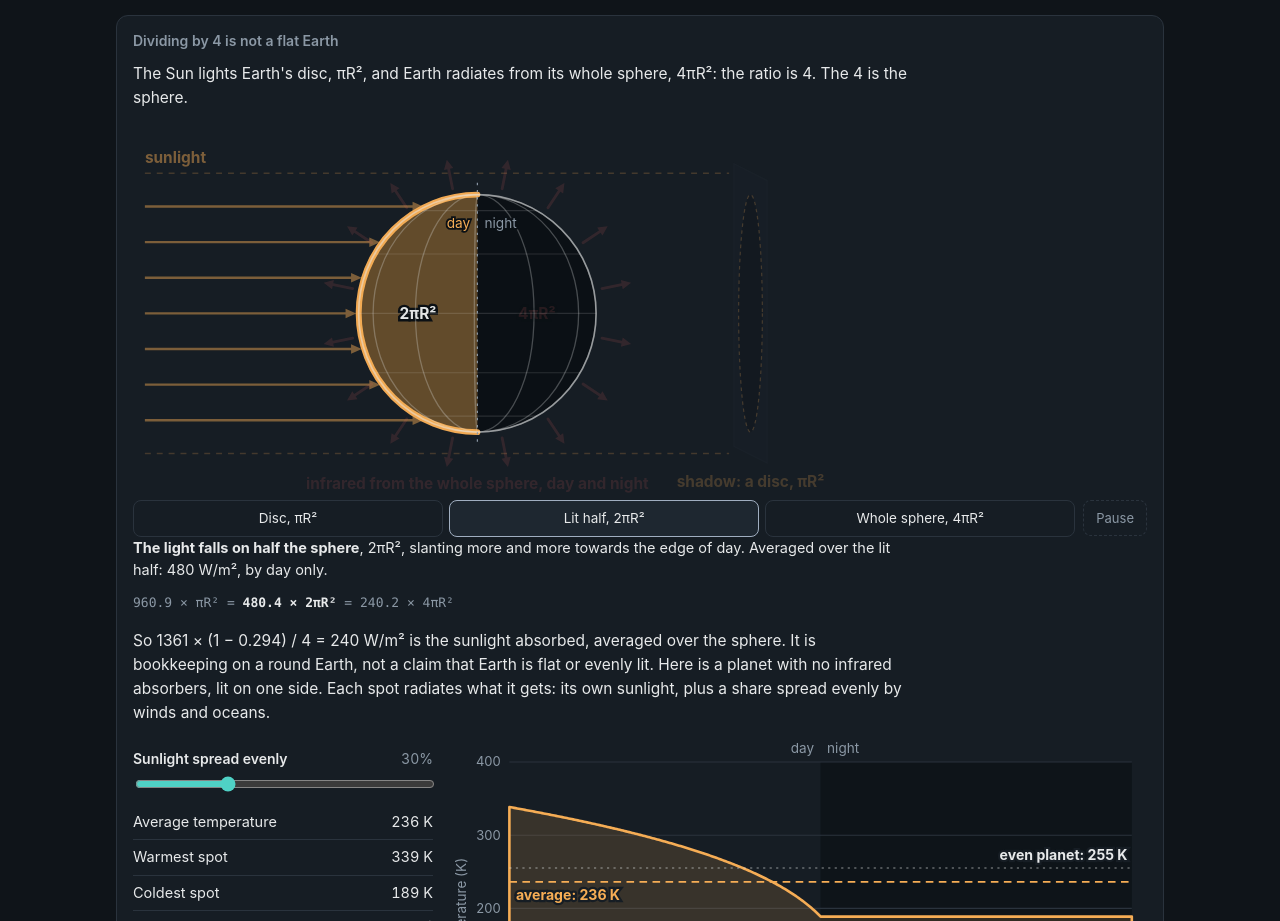
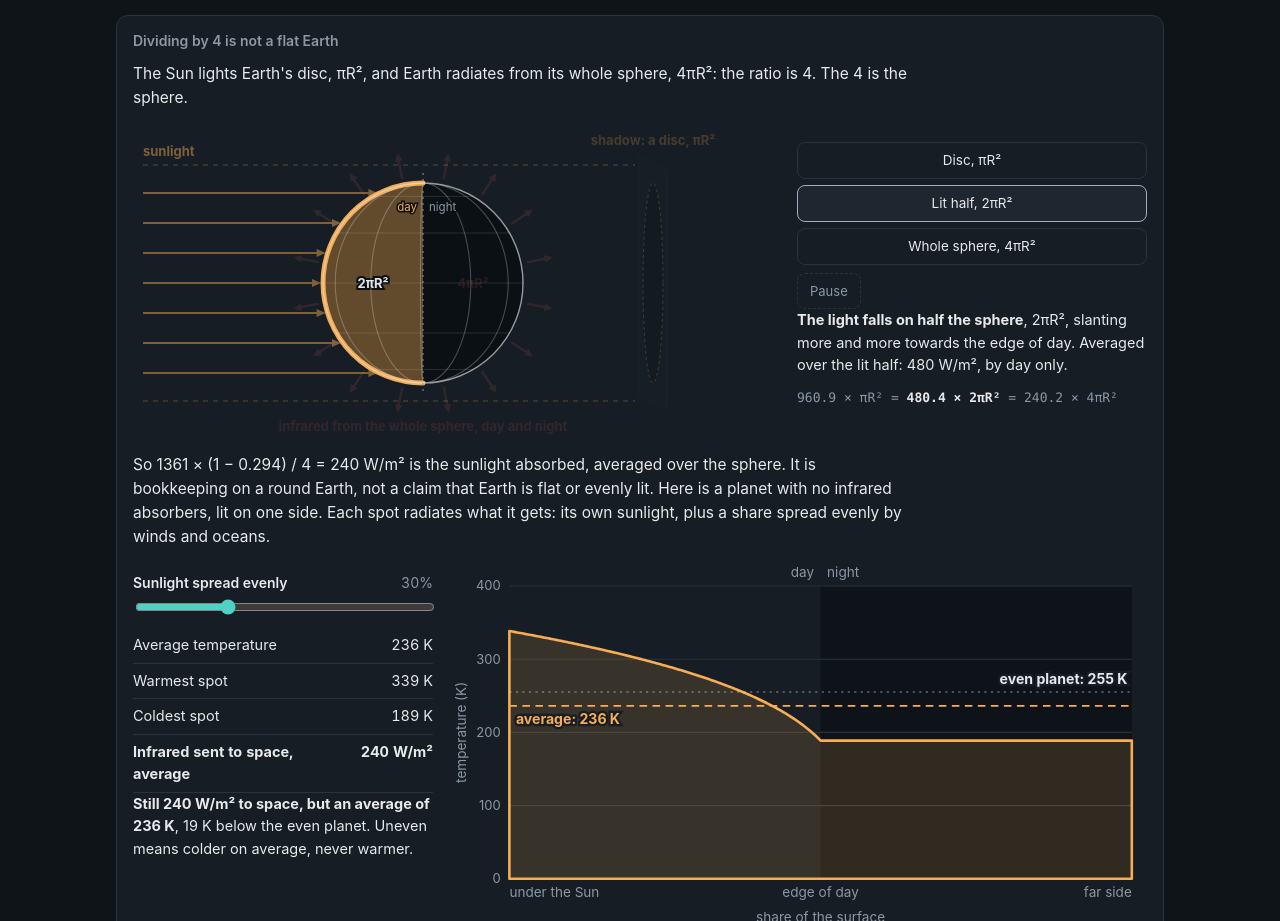
Before and after one commit to Davey811/earth-greenhouse, a plain HTML site: page index.html in a window 1280 px wide. Shown: the part 6680-7601 px from the top of the page. Drawn offline with Linux system fonts and the light colour scheme; no server answers.

Commit message:
Add files via upload

```diff
--- a/index.html
+++ b/index.html
@@ -147,6 +147,12 @@
   #sphPlay { font: inherit; font-size: 13px; color: var(--dim); background: transparent; border: 1px dashed var(--line); border-radius: 8px; padding: 7px 12px; cursor: pointer; }
   #sphPlay:hover { color: var(--fg); border-color: var(--dim); }
   #sph { max-width: 760px; }
+  @media (min-width: 1000px) {
+    figure.sphere { display: grid; grid-template-columns: minmax(0, 640px) minmax(0, 1fr); gap: 24px; align-items: center; }
+    .sphbar { flex-direction: column; align-items: stretch; }
+    .sphbar .seg { flex-direction: column; flex: none; }
+    #sphPlay { align-self: flex-start; }
+  }
   #sph .fade { transition: opacity .6s ease; }
   @media (prefers-reduced-motion: reduce) { #sph .fade { transition: none; } }
   .split { display: grid; grid-template-columns: 300px 1fr; gap: 20px; align-items: start; margin: 4px 0 8px; }
@@ -382,6 +388,7 @@
     <p>The Sun lights Earth's disc, πR², and Earth radiates from its whole sphere, 4πR²: the ratio is 4. The 4 is the sphere.</p>
     <figure class="sphere">
       <svg id="sph" viewBox="0 0 640 300" role="img" aria-label="Sunlight caught by a disc, falling on half the sphere, radiated by the whole sphere"></svg>
+      <div class="sphside">
       <div class="sphbar">
         <div class="seg" id="sphP" role="group" aria-label="Step">
           <button data-s="0">Disc, πR²</button><button data-s="1">Lit half, 2πR²</button><button data-s="2">Whole sphere, 4πR²</button>
@@ -390,6 +397,7 @@
       </div>
       <p class="verdict" id="sphCap"></p>
       <p class="eq" id="sphEq"></p>
+      </div>
     </figure>
     <p>So 1361 × (1 − 0.294) / 4 = 240 W/m² is the sunlight absorbed, averaged over the sphere. It is bookkeeping on a round Earth, not a claim that Earth is flat or evenly lit. Here is a planet with no infrared absorbers, lit on one side. Each spot radiates what it gets: its own sunlight, plus a share spread evenly by winds and oceans.</p>
     <div class="split">
@@ -904,7 +912,7 @@
       const gs = grp(); gs.id = "sShadow";
       el("polygon", { points: `${scX - 14},${cy - R - 26} ${scX + 14},${cy - R - 12} ${scX + 14},${cy + R + 26} ${scX - 14},${cy + R + 12}`, fill: "#1e2730", stroke: "#2a333d" }, gs);
       el("ellipse", { cx: scX, cy, rx: 10, ry: R, fill: "#0b1015", stroke: amber, "stroke-dasharray": "3 3" }, gs);
-      el("text", { x: scX, y: cy + R + 46, fill: amber, "font-size": fs, "text-anchor": "middle", "font-weight": 700 }, gs, narrow ? "shadow: πR²" : "shadow: a disc, πR²");
+      el("text", { x: scX, y: cy - R - 38, fill: amber, "font-size": fs, "text-anchor": "middle", "font-weight": 700 }, gs, narrow ? "shadow: πR²" : "shadow: a disc, πR²");
       // sunlight
       const gr = grp(); gr.id = "sRays";
       el("text", { x: 10, y: cy - 1.18 * R - 9, fill: amber, "font-size": fs, "font-weight": 700 }, gr, "sunlight");
@@ -961,7 +969,7 @@
       const o = op[step];
       for (const [id, k] of [["sRays", "rays"], ["sShadow", "shadow"], ["sDay", "day"], ["sIR", "ir"]]) { const n = document.getElementById(id); if (n) n.style.opacity = o[k]; }
       $("sphCap").innerHTML = caps[step];
-      $("sphEq").innerHTML = terms.map((t, i) => i === step ? `<b style="color:var(--fg)">${t}</b>` : t).join(" = ");
+      $("sphEq").innerHTML = terms.map((t, i) => i === step ? `<b style="color:var(--fg);white-space:nowrap">${t}</b>` : `<span style="white-space:nowrap">${t}</span>`).join(" = ");
       document.querySelectorAll("#sphP button").forEach(b => b.setAttribute("aria-pressed", String(+b.dataset.s === step)));
       $("sphPlay").setAttribute("aria-pressed", String(playing));
       $("sphPlay").textContent = playing ? "Pause" : "Play";
```
